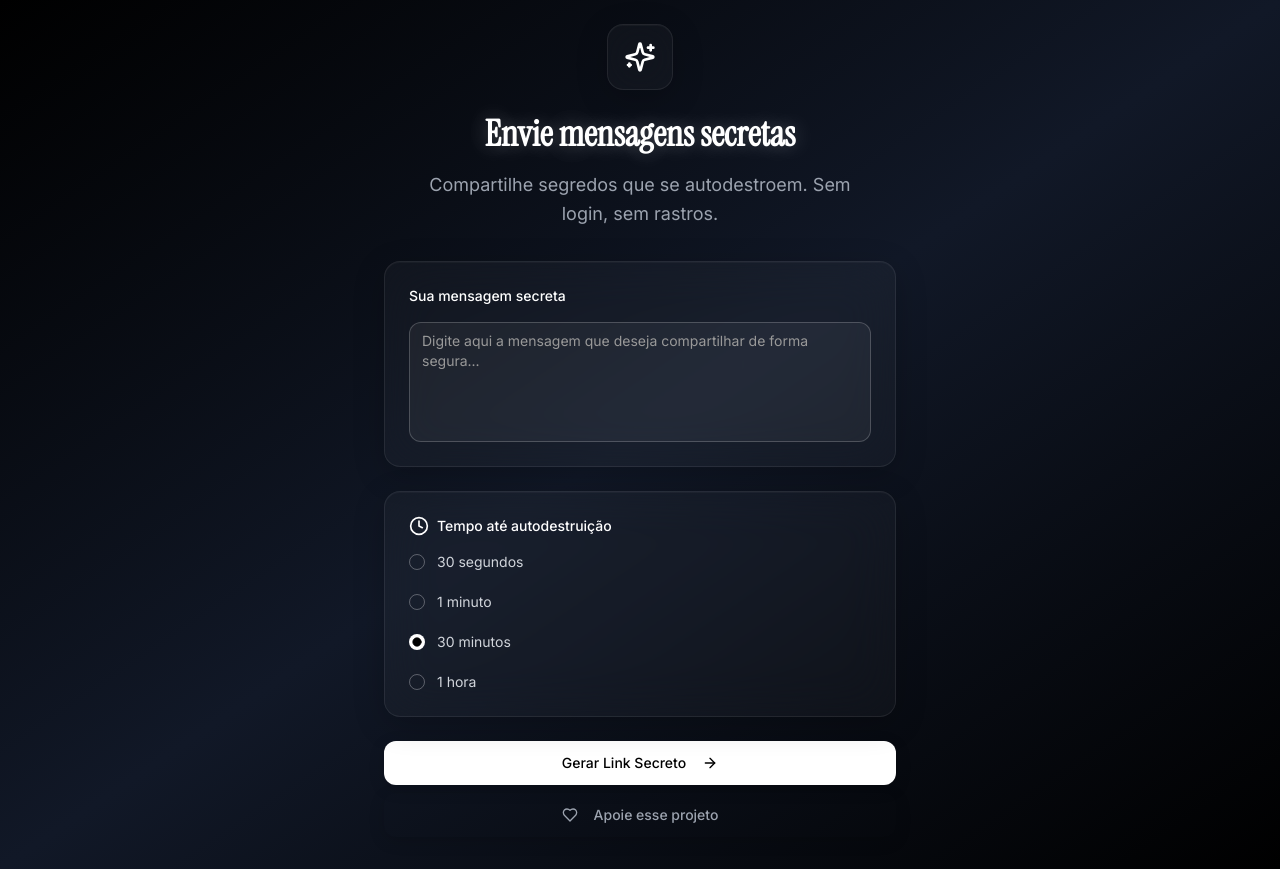
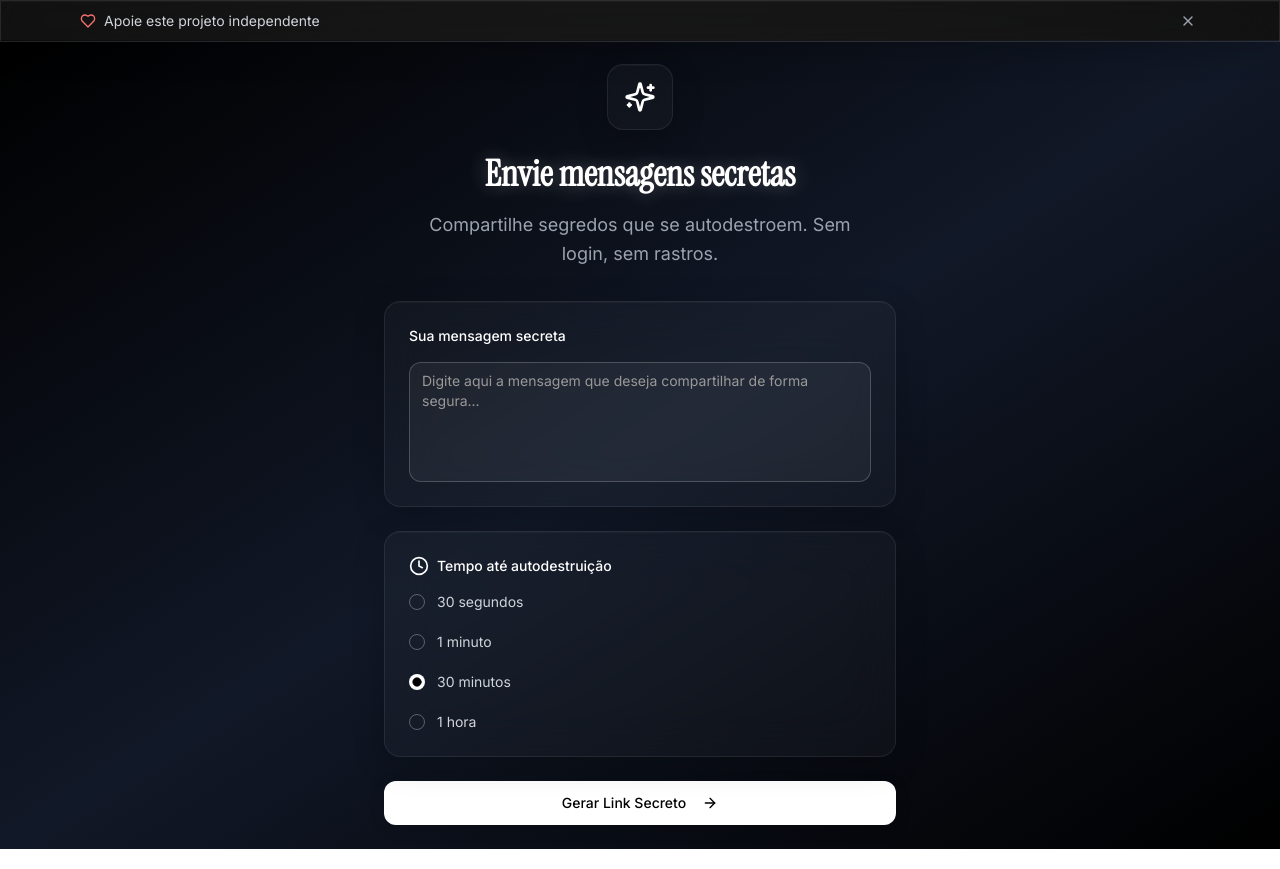
Before and after one commit to gustavohenriquepss/sigilo-cc, a React (Vite) app: page / in a window 1280 px wide. Built offline with nearby package versions, Linux system fonts and the light colour scheme.

Commit message:
feat: Implement support banner
This commit implements the plan to add a support banner at the top of the site, including a new component, placement in App.tsx, dismissal functionality, and removal of support buttons from CreateMessage.tsx.

```diff
--- a/src/App.tsx
+++ b/src/App.tsx
@@ -7,6 +7,7 @@ import { BrowserRouter, Routes, Route } from "react-router-dom";
 import Index from "./pages/Index";
 import Support from "./pages/Support";
 import NotFound from "./pages/NotFound";
+import SupportBanner from "./components/SupportBanner";
 
 const queryClient = new QueryClient();
 
@@ -16,12 +17,15 @@ const App = () => (
       <Toaster />
       <Sonner />
       <BrowserRouter>
+        <SupportBanner />
+        <div className="pt-10"> {/* Add padding to account for fixed banner */}
           <Routes>
             <Route path="/" element={<Index />} />
             <Route path="/support" element={<Support />} />
             {/* ADD ALL CUSTOM ROUTES ABOVE THE CATCH-ALL "*" ROUTE */}
             <Route path="*" element={<NotFound />} />
           </Routes>
+        </div>
       </BrowserRouter>
     </TooltipProvider>
   </QueryClientProvider>
--- a/src/components/CreateMessage.tsx
+++ b/src/components/CreateMessage.tsx
@@ -5,10 +5,9 @@ import { RadioGroup, RadioGroupItem } from '@/components/ui/radio-group';
 import { useToast } from '@/hooks/use-toast';
 import { generateKey, encryptMessage } from '@/utils/crypto';
 import { MessagePayload } from '@/utils/storage';
-import { Copy, MessageSquare, Sparkles, ArrowRight, Clock, Heart } from 'lucide-react';
+import { Copy, MessageSquare, Sparkles, ArrowRight, Clock } from 'lucide-react';
 import { FaWhatsapp } from 'react-icons/fa';
 import { FaXTwitter } from 'react-icons/fa6';
-import { Link } from 'react-router-dom';
 
 const CreateMessage = () => {
   const [message, setMessage] = useState('');
@@ -160,14 +159,6 @@ const CreateMessage = () => {
                 </>
               )}
             </Button>
-
-            {/* Support button */}
-            <Link to="/support">
-              <Button variant="ghost" className="w-full text-gray-400 hover:text-white hover:bg-white/5 font-inter font-medium py-3 h-auto rounded-xl elegant-button my-[8px]">
-                <Heart className="w-4 h-4 mr-2" />
-                Apoie esse projeto
-              </Button>
-            </Link>
           </div> : <div className="space-y-6">
             <div className="glass-card rounded-2xl p-6 space-y-4">
               <div className="flex items-center space-x-2 mb-3">
@@ -217,14 +208,6 @@ const CreateMessage = () => {
             >
               Criar Nova Mensagem
             </Button>
-
-            {/* Support button */}
-            <Link to="/support">
-              <Button variant="ghost" className="w-full text-gray-400 hover:text-white hover:bg-white/5 font-inter font-medium py-3 h-auto rounded-xl elegant-button">
-                <Heart className="w-4 h-4 mr-2" />
-                Apoie esse projeto
-              </Button>
-            </Link>
           </div>}
       </div>
     </div>;
--- /dev/null
+++ b/src/components/SupportBanner.tsx
@@ -0,0 +1,46 @@
+
+import React, { useState, useEffect } from 'react';
+import { Heart, X } from 'lucide-react';
+import { Link } from 'react-router-dom';
+
+const SupportBanner = () => {
+  const [isVisible, setIsVisible] = useState(false);
+
+  useEffect(() => {
+    const isDismissed = localStorage.getItem('supportBannerDismissed');
+    if (!isDismissed) {
+      setIsVisible(true);
+    }
+  }, []);
+
+  const handleDismiss = () => {
+    setIsVisible(false);
+    localStorage.setItem('supportBannerDismissed', 'true');
+  };
+
+  if (!isVisible) return null;
+
+  return (
+    <div className="fixed top-0 left-0 right-0 z-50 glass-card border-b border-white/10">
+      <div className="max-w-6xl mx-auto px-4 py-2 flex items-center justify-between">
+        <Link
+          to="/support"
+          className="flex items-center space-x-2 text-gray-300 hover:text-white transition-colors font-inter text-sm"
+        >
+          <Heart className="w-4 h-4 text-red-400" />
+          <span>Apoie este projeto independente</span>
+        </Link>
+
+        <button
+          onClick={handleDismiss}
+          className="text-gray-400 hover:text-white transition-colors p-1"
+          aria-label="Fechar banner"
+        >
+          <X className="w-4 h-4" />
+        </button>
+      </div>
+    </div>
+  );
+};
+
+export default SupportBanner;
```
Lines whose indentation alone changed are shown as unchanged.
